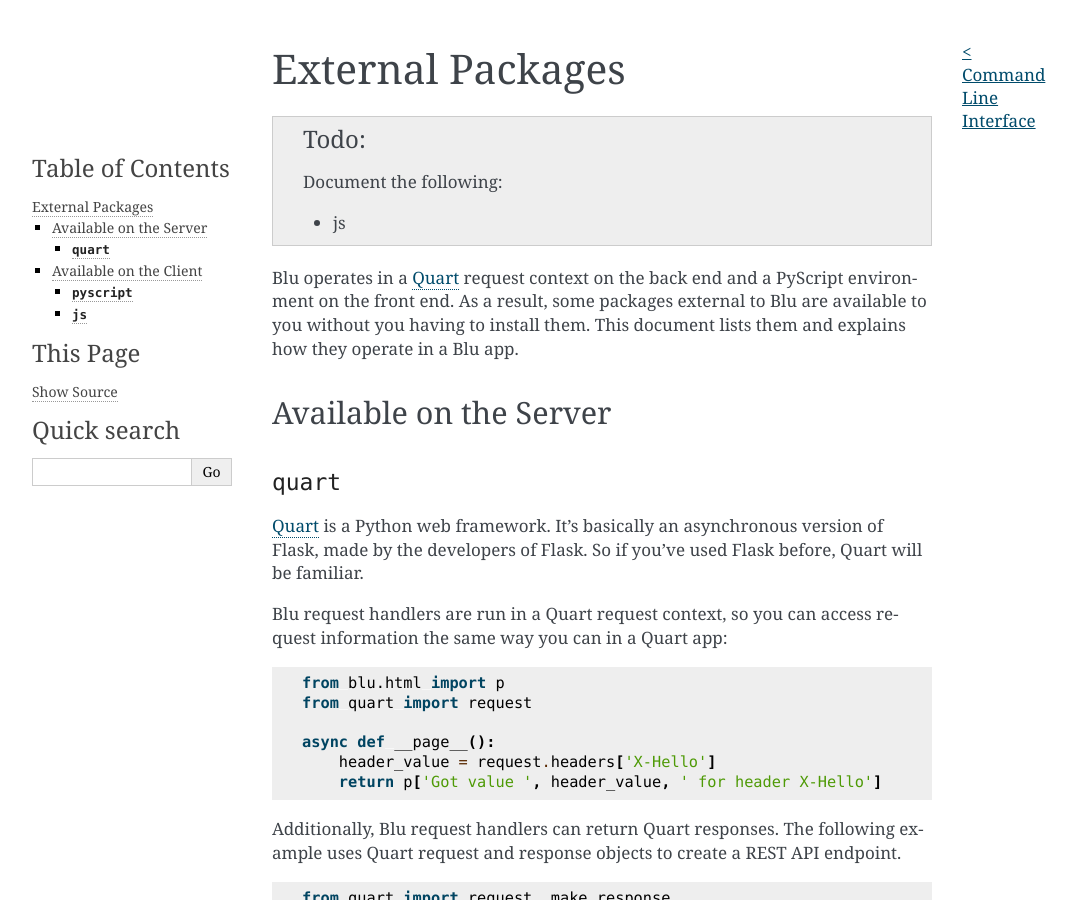
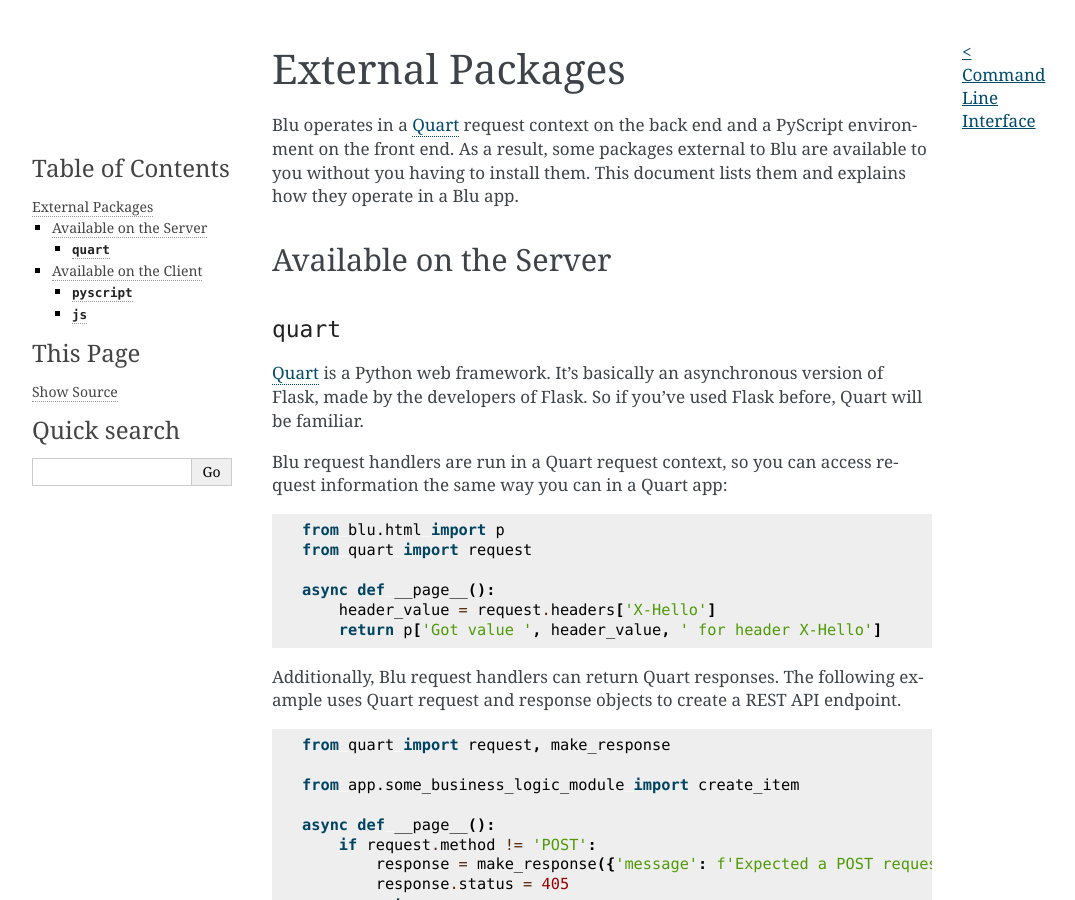
Before and after one commit to johnlarson/blu, a Sphinx documentation site: the page built from docs/api-reference/external-packages.rst, in a window 1280 px wide and 900 px high. Shown: the whole window, without its empty margins (148-1223 px from the left). Built offline with Sphinx 7.4.7, drawn with Linux system fonts in a browser that asks for light colours.

Commit message:
external packages documentation

```diff
--- a/docs/api-reference/external-packages.rst
+++ b/docs/api-reference/external-packages.rst
@@ -1,12 +1,5 @@
 External Packages
 =================
-
-.. todo::
-
-    Document the following:
-
-    - js
-
 
 Blu operates in a `Quart <https://quart.palletsprojects.com>`_ request context on the back end and a PyScript environment on the front end. As a result, some packages external to Blu are available to you without you having to install them. This document lists them and explains how they operate in a Blu app.
 
```
